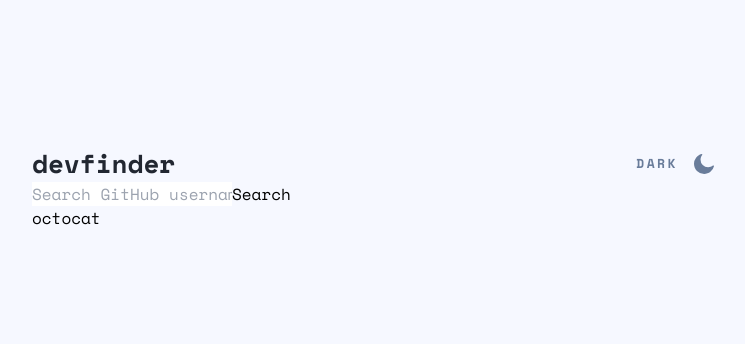
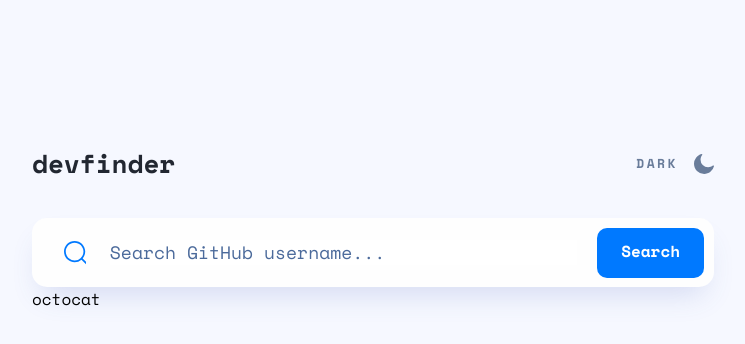
Before and after one commit to Anemoiaa/github-user-search-app, a React (Create React App) app: page / in a window 1280 px wide. Shown: the top 344 px of the page, without its empty margins (267-1012 px from the left). Built offline with nearby package versions, Linux system fonts and the light colour scheme; the HTML template or start-up script is replaced by a standard one.

Commit message:
styled searchbar

```diff
--- a/src/components/SearchBar.jsx
+++ b/src/components/SearchBar.jsx
@@ -1,16 +1,25 @@
 import SearchBtn from "./UI/button/SearchBtn";
 import InputWitchIcon from "./UI/input/InputWitchIcon";
+import NoResultsAlert from "./NoResultsAlert";
 
-function SearchBar({query, setQuery, fetchUser}) {
+function SearchBar({ query, setQuery, fetchUser, error }) {
     return (
-        <div>
+        <div className="
+            flex flex-wrap justify-between
+            mt-[36px] py-[9.5px] pr-[7px] pl-[16px] md:pr-[10px] md:pl-[32px]
+            rounded-[15px] bg-[#FEFEFE] dark:bg-darkBlue
+            shadow-[0px_16px_30px_-10px_rgba(70,96,187,0.198567)] dark:shadow-none
+        ">
             <InputWitchIcon
                 value={query}
                 onChange={(e) => setQuery(e.target.value)}
                 type="text"
                 placeholder="Search GitHub username..."
             />
-            <SearchBtn onClick={async() => fetchUser(query)} />
+            <div>
+                {error && <NoResultsAlert />}
+                <SearchBtn onClick={async () => fetchUser(query)} />
+            </div>
         </div>
     );
 
--- a/src/components/UI/button/SearchBtn.jsx
+++ b/src/components/UI/button/SearchBtn.jsx
@@ -1,6 +1,14 @@
+
 function SearchBtn(props) {
     return(
-        <button {...props}>
+        <button
+            {...props}
+            className="
+            bg-lightBlue rounded-[10px]
+            px-[24px] pt-[12.5px] pb-[13.5px]
+            text-[#fff] text-[13px] lg:text-[16px] font-bold leading-[1.48]
+            hover:bg-[#60ABFF]"
+        >
             Search
         </button>
     );
--- a/src/components/UI/input/InputWitchIcon.jsx
+++ b/src/components/UI/input/InputWitchIcon.jsx
@@ -1,6 +1,18 @@
+import { ReactComponent as IconSearch } from "../../../assets/icon-search.svg";
+
 function InputWitchIcon(props) {
     return(
-        <input type="text" {...props} />
+        <div className="flex-auto flex items-center mr-[20px]">
+            <IconSearch  className="w-[20px] h-[20px] md:w-[24.05px] md:h-[24px] mr-[8.95px] md:mr-[23.94px]"/>
+            <input
+                {...props}
+                className="
+                w-full bg-[#fff] dark:bg-darkBlue
+                font-mono font-normal text-[13px] leading-[1.92] md:text-[18px] md:leading-[1.38] text-[#222731] dark:text-[#fff]
+                focus:outline-none placeholder:text-[#4B6A9B] dark:placeholder:text-[#fff]"
+                type="text"
+            />
+        </div>
     );
 }
 
--- a/src/index.css
+++ b/src/index.css
@@ -4,7 +4,7 @@
 @tailwind components;
 @tailwind utilities;
 
-* {
+body, div, input, section {
     transition-property: background-color;
     transition-duration: 550ms;
 }
--- a/tailwind.config.js
+++ b/tailwind.config.js
@@ -10,7 +10,9 @@ module.exports = {
       colors: {
         lightGrey: "#697C9A",
         darkMain: "#141D2F",
+        darkBlue: "#1E2A47",
         lightMain: "#F6F8FF",
+        lightBlue: "#0079FF",
       }
     },
     fontFamily: {
```
Also changed, not shown: src/assets/icon-search.svg.
